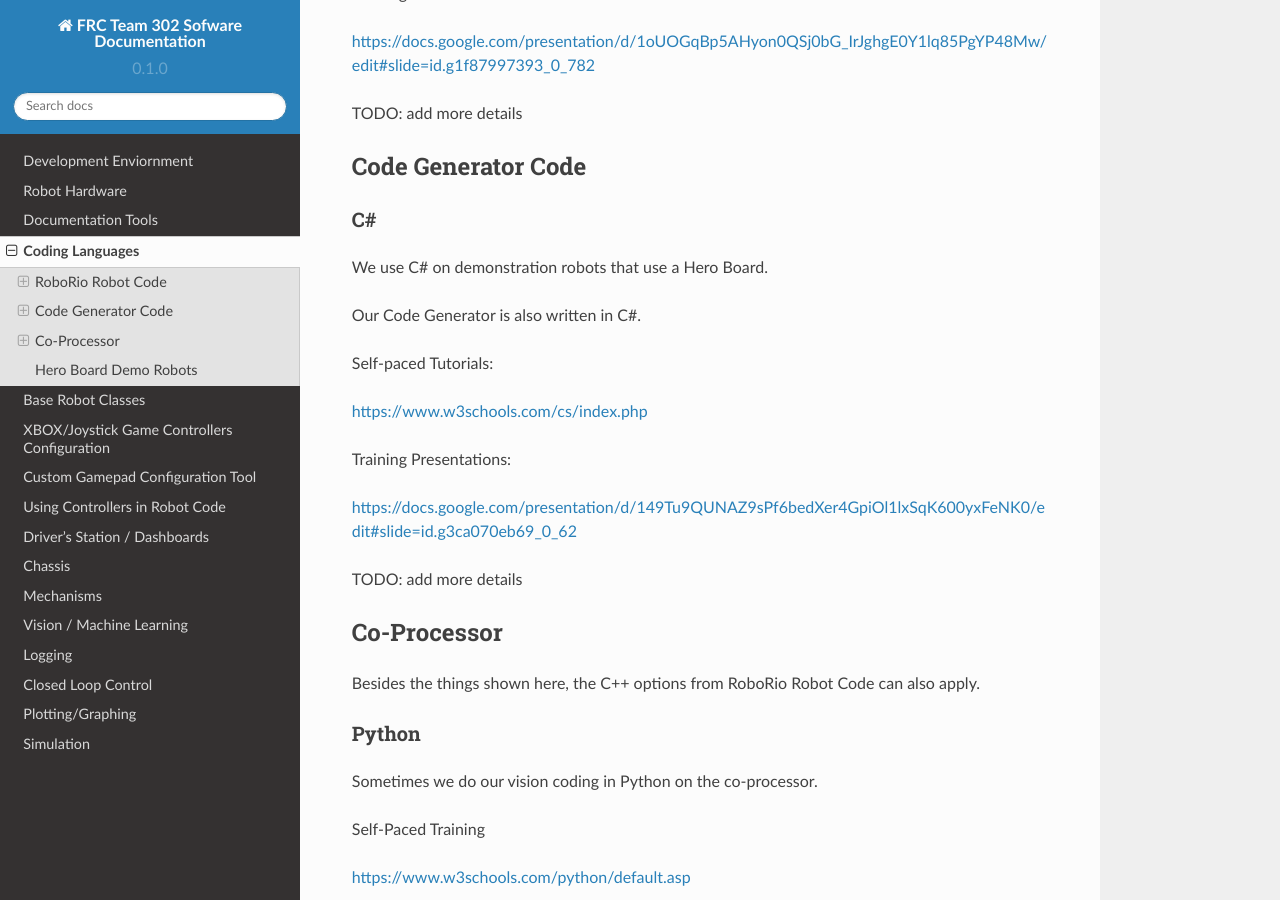
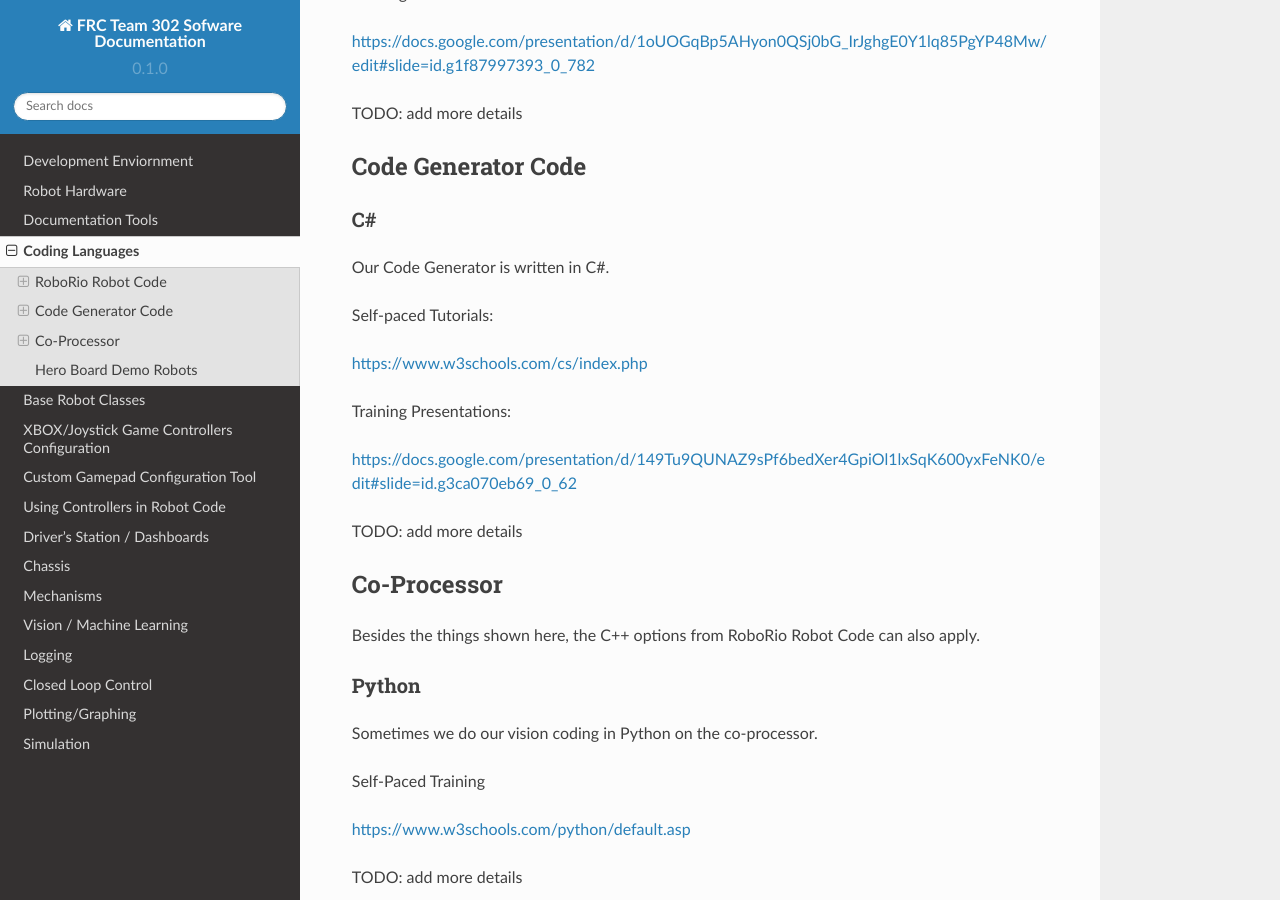
Before and after one commit to Team302/Team302Doco, a Sphinx documentation site: the page built from docs/source/codingLanguages.rst, in a window 1280 px wide and 900 px high, scrolled down 958 px. Built offline with Sphinx 7.4.7 and the Read the Docs theme 2.0.0, drawn with Linux system fonts in a browser that asks for light colours.

Commit message:
Update codingLanguages.rst
cleaned up C#

```diff
--- a/docs/source/codingLanguages.rst
+++ b/docs/source/codingLanguages.rst
@@ -50,18 +50,13 @@ https://docs.google.com/presentation/d/1oUOGqBp5AHyon0QSj0bG_IrJghgE0Y1lq85PgYP4
 TODO:  add more details
 
 
-
 Code Generator Code
 ===================
 
 C#
 ----
 
-
-We use C# on demonstration robots that use a Hero Board.
-
-Our Code Generator is also written in C#.
-
+Our Code Generator is written in C#.
 
 Self-paced Tutorials:
 
@@ -78,6 +73,7 @@ Co-Processor
 =============
 
 Besides the things shown here, the C++ options from RoboRio Robot Code can also apply.
+
 
 Python
 -------
```
